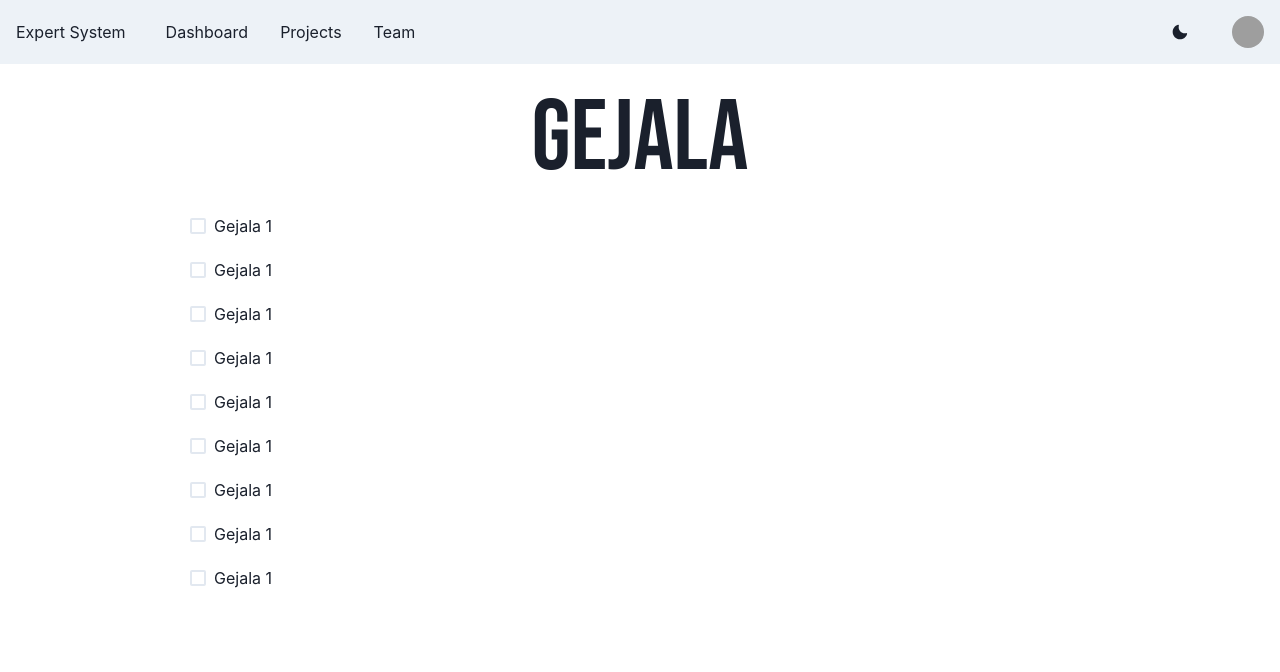
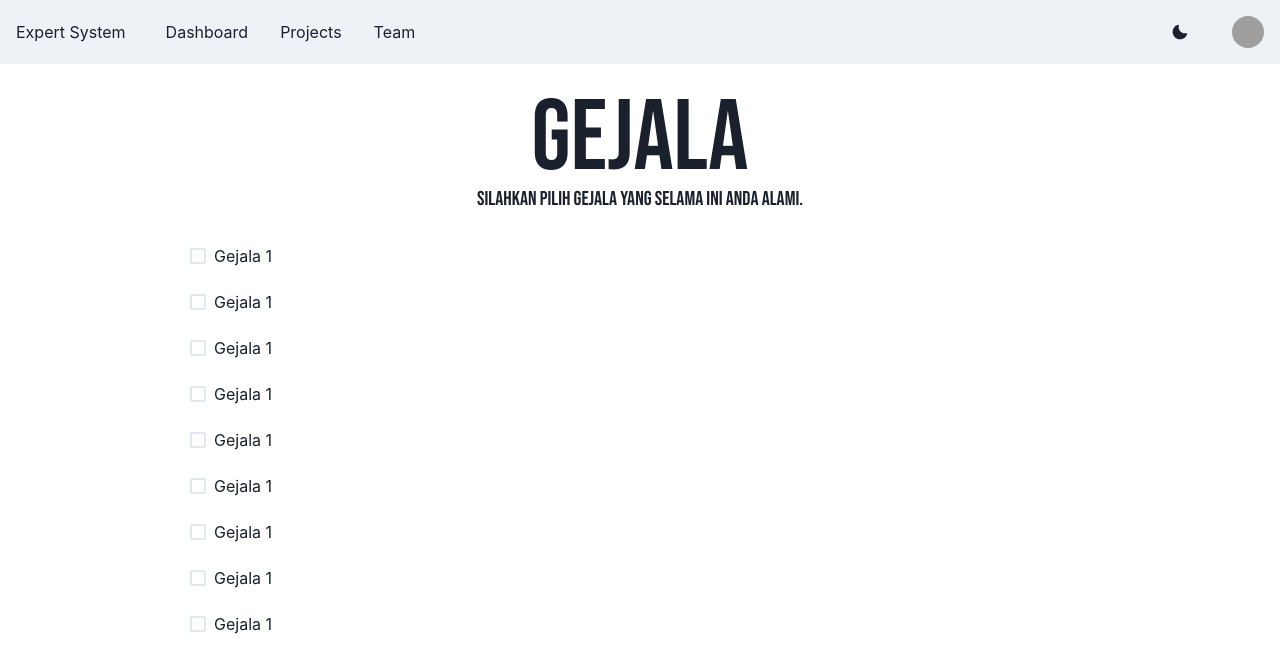
Before and after one commit to miu-soo/Expert-System, a React (Create React App) app: page / in a window 1280 px wide. Shown: the top 672 px of the page. Built offline with nearby package versions, Linux system fonts and the light colour scheme; grey boxes are pictures that could not be loaded.

Commit message:
feat: CheckBox update

```diff
--- a/src/Components/dropDown.tsx
+++ b/src/Components/dropDown.tsx
@@ -32,13 +32,18 @@ export default function DropDown() {
             rel="stylesheet"
           />
         </head>
-        <Box fontSize={100} fontFamily={"Bebas Neue"}>
+        <Box fontSize={100} fontFamily={"Bebas Neue"} height={"120px"}>
           Gejala
         </Box>
-        <Flex width={"900px"}>
+        <Box fontSize={20} fontFamily={"Bebas Neue"} marginBottom={"30px"}>
+          Silahkan pilih gejala yang selama ini anda alami.
+        </Box>
+        <Flex width={[360, 400, 900]}>
           <Stack spacing={5} alignContent={"start"}>
             {gejala.map((link: any) => (
-              <Checkbox key={link}>{link}</Checkbox>
+              <Checkbox paddingBottom={"2px"} key={link}>
+                {link}
+              </Checkbox>
             ))}
           </Stack>
         </Flex>
```
